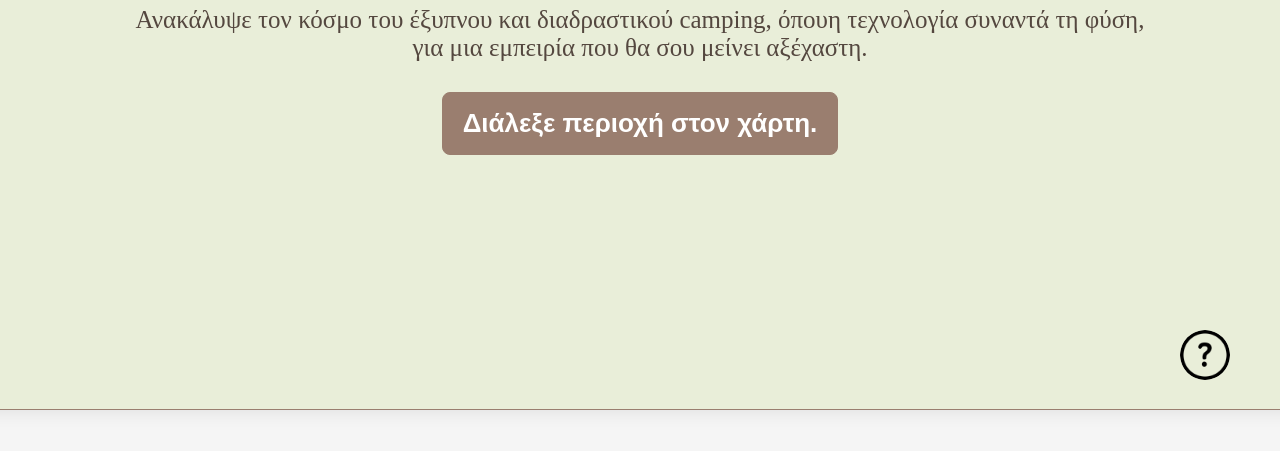
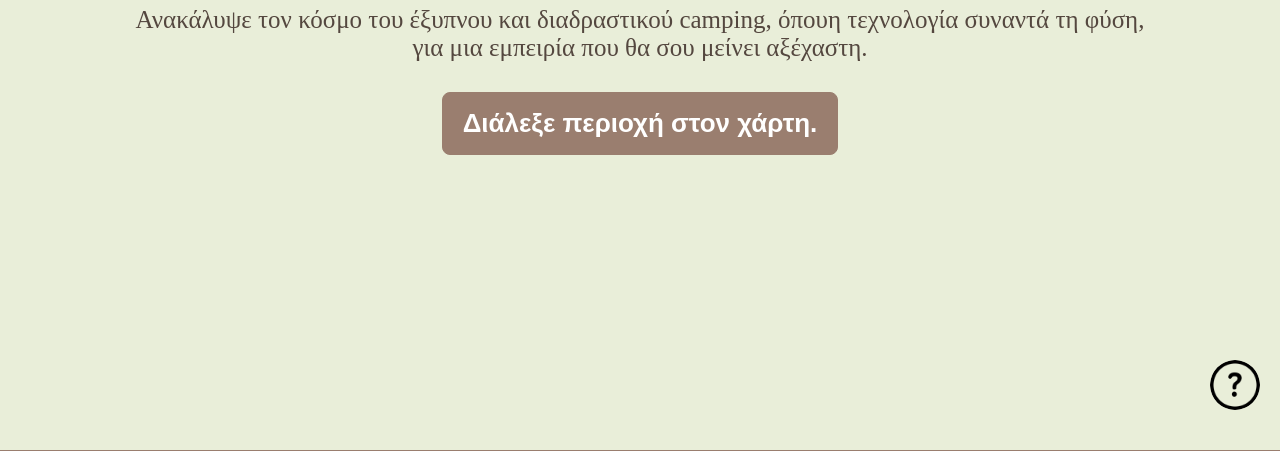
Before and after one commit to vagggelaras/allhlepidrash, a plain HTML site: page index.html in a window 1280 px wide. Shown: the part 370-821 px from the top of the page. Before the commit the page ends 800 px from the top, so only its background shows below. Drawn offline with nearby package versions, Linux system fonts and the light colour scheme.

Commit message:
Update index.html

```diff
--- a/index.html
+++ b/index.html
@@ -8,15 +8,23 @@
     <style>
         body {
             margin: 0;
-            min-height: 100vh;
+            padding: 0;
+            background-color: whitesmoke;
+            position: relative;
+            width: 100vw;
             height: 100vh;
-            background-color: whitesmoke;
+            overflow: hidden;
+        }
+
+        .main-wrapper {
+            position: absolute;
+            top: 50%;
+            left: 50%;
+            transform: translate(-50%, -50%);
             display: flex;
             flex-direction: column;
-            justify-content: center;
             align-items: center;
-            padding: 20px;
-            box-sizing: border-box;
+            gap: 20px;
         }
 
         .message-container {
@@ -244,7 +252,7 @@
         .weather-box {
                 position: fixed;
                 left: 20px;
-                top: 300px;
+                top: 20px;
                 width: 250px;
                 background-color: #E9EED9;
                 border: 1px solid #9A7E6F;
@@ -327,15 +335,16 @@
         }
 
         .help{
-            position: absolute;
+            position: fixed;
             width: 50px;
             height: 50px;
-            bottom: 50px;
-            right: 50px;
+            bottom: 20px;
+            right: 20px;
             background-image: url('help.png');
             background-size: cover;
             background-position: center;
             border-radius: 50%;
+            cursor: pointer;
         }
 
         .manual-popup {
@@ -447,6 +456,7 @@
 </head>
 <body>
 
+<div class="main-wrapper">
     <div class="weather-box">
         <div class="time-display"></div>
         <div class="temperature-display"></div>
@@ -480,8 +490,9 @@
         <button class="start-button">Διάλεξε περιοχή στον χάρτη.</button>
         <div class="photo-grid"></div>
     </div>
-
-    <div class="help"></div>
+</div>
+
+<div class="help"></div>
     <div class="manual-popup" style="display: none;">
         <div class="manual-content">
             <span class="close-button">&times;</span>
```
